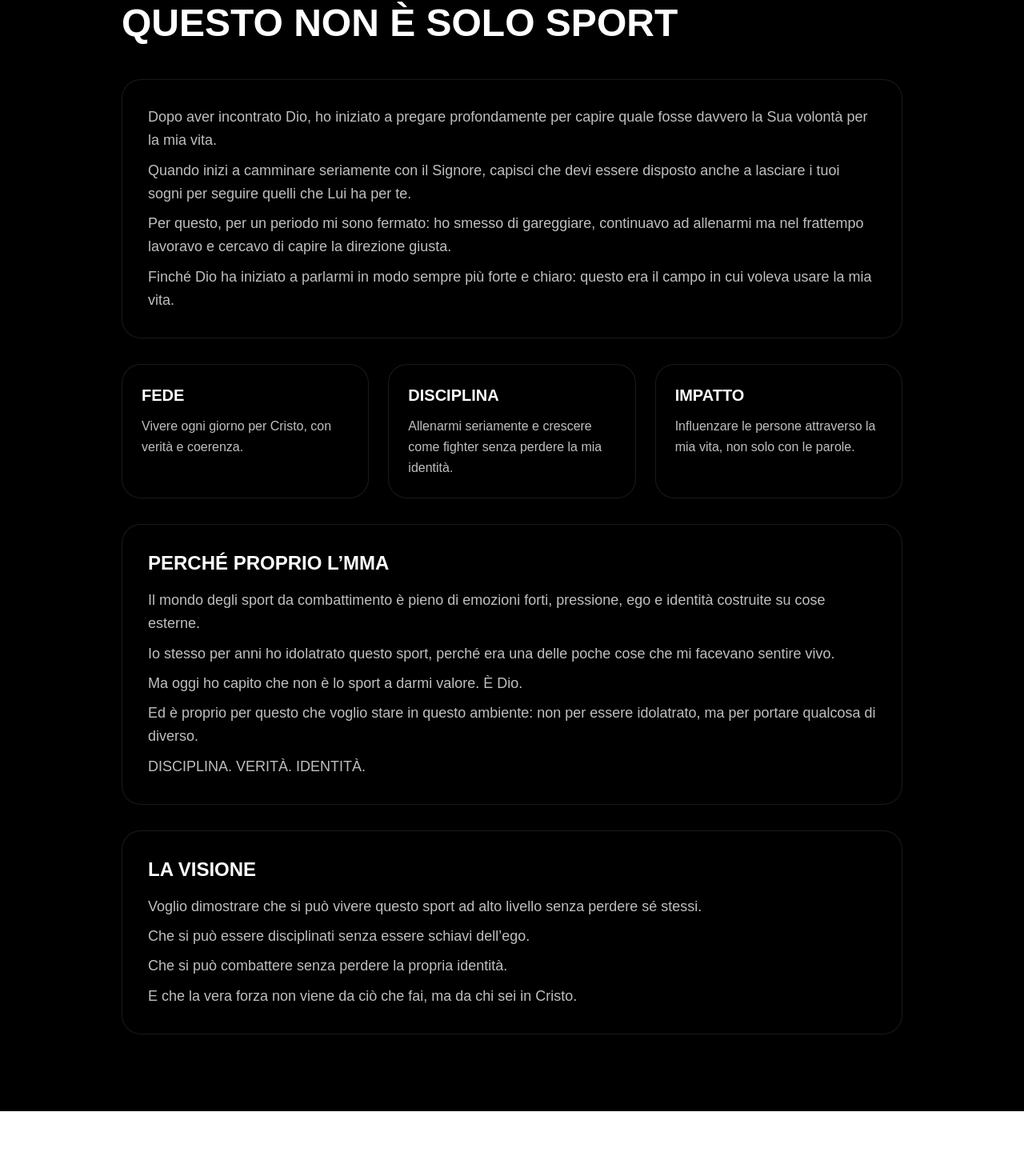
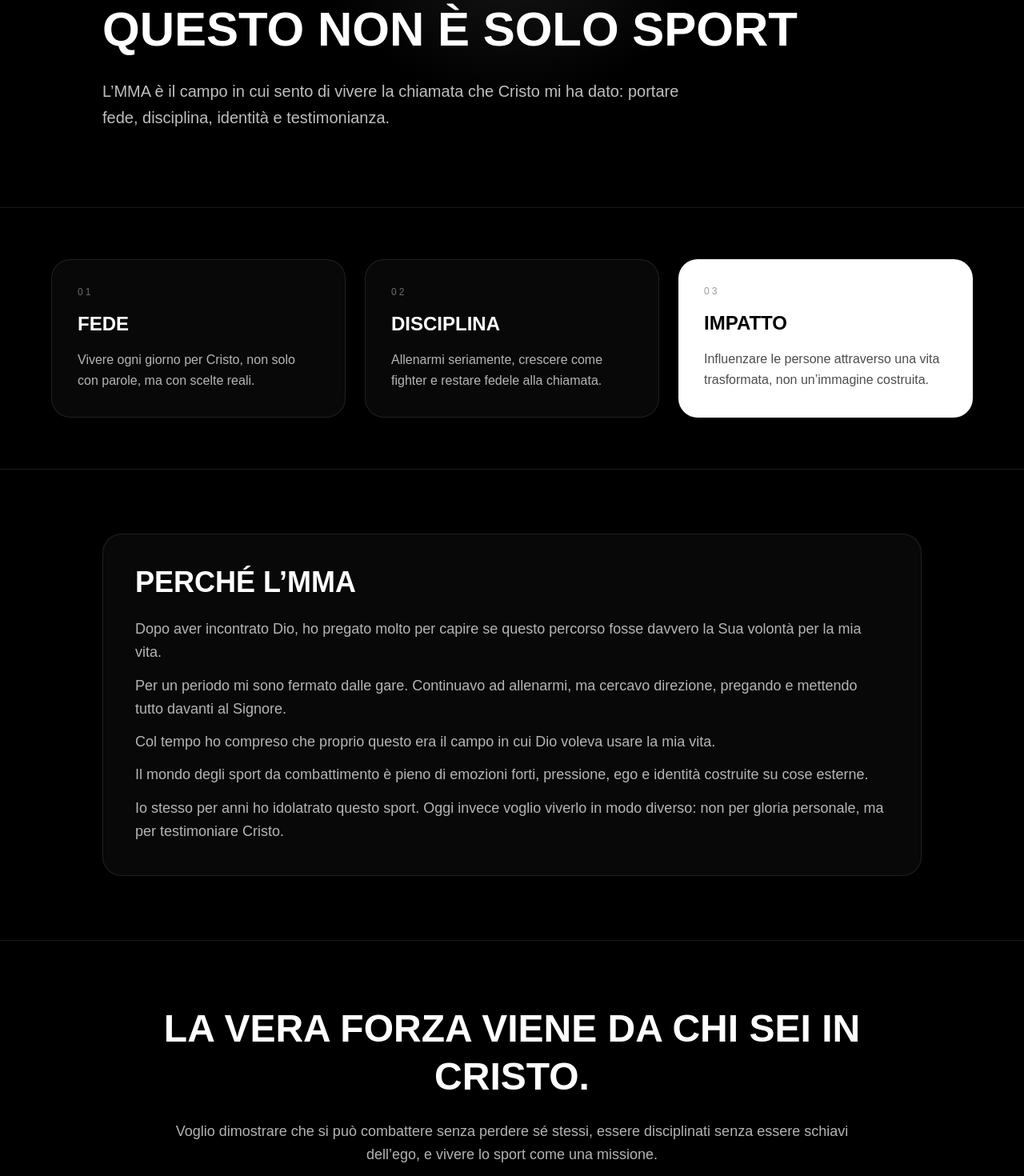
Before and after one commit to brajeel/sito-donazioni, a Next.js app: page /missione in a window 1280 px wide. Shown: the part 194-1664 px from the top of the page at 80% size. Before the commit the page ends 1583 px from the top, so only its background shows below. Built offline with nearby package versions, Linux system fonts and the light colour scheme.

Commit message:
Update page

```diff
--- a/app/missione/page.js
+++ b/app/missione/page.js
@@ -1,114 +1,95 @@
 export default function MissionePage() {
   return (
-    <main className="min-h-screen bg-black text-white">
-      <section className="max-w-5xl mx-auto px-6 py-20 md:py-24">
+    <main className="min-h-screen bg-black text-white overflow-hidden">
+      <section className="relative px-6 py-24">
+        <div className="absolute inset-0 bg-[radial-gradient(circle_at_top,rgba(255,255,255,0.12),transparent_35%)]"></div>
+
+        <div className="relative max-w-5xl mx-auto">
           <p className="text-sm uppercase tracking-[0.3em] text-white/50 mb-4">
             MISSIONE
           </p>
 
-        <h1 className="text-4xl md:text-5xl font-bold uppercase leading-tight mb-10">
+          <h1 className="text-4xl md:text-6xl font-black uppercase leading-tight mb-6">
             QUESTO NON È SOLO SPORT
           </h1>
 
-        <div className="space-y-8">
+          <p className="text-white/75 text-lg md:text-xl leading-relaxed max-w-3xl">
+            L’MMA è il campo in cui sento di vivere la chiamata che Cristo mi ha dato:
+            portare fede, disciplina, identità e testimonianza.
+          </p>
+        </div>
+      </section>
 
-          <div className="rounded-3xl border border-white/10 p-8 bg-black">
-            <div className="space-y-2 text-white/75 leading-relaxed text-lg">
-              <p>
-                Dopo aver incontrato Dio, ho iniziato a pregare profondamente
-                per capire quale fosse davvero la Sua volontà per la mia vita.
+      <section className="border-t border-white/10 px-6 py-16">
+        <div className="max-w-6xl mx-auto grid md:grid-cols-3 gap-6">
+          <div className="rounded-3xl border border-white/10 p-8 bg-white/[0.03]">
+            <p className="text-white/40 uppercase tracking-[0.25em] text-xs mb-4">01</p>
+            <h2 className="text-2xl font-black uppercase mb-4">FEDE</h2>
+            <p className="text-white/70 leading-relaxed">
+              Vivere ogni giorno per Cristo, non solo con parole, ma con scelte reali.
             </p>
-              <p>
-                Quando inizi a camminare seriamente con il Signore, capisci
-                che devi essere disposto anche a lasciare i tuoi sogni per
-                seguire quelli che Lui ha per te.
+          </div>
+
+          <div className="rounded-3xl border border-white/10 p-8 bg-white/[0.03]">
+            <p className="text-white/40 uppercase tracking-[0.25em] text-xs mb-4">02</p>
+            <h2 className="text-2xl font-black uppercase mb-4">DISCIPLINA</h2>
+            <p className="text-white/70 leading-relaxed">
+              Allenarmi seriamente, crescere come fighter e restare fedele alla chiamata.
             </p>
-              <p>
-                Per questo, per un periodo mi sono fermato: ho smesso di gareggiare,
-                continuavo ad allenarmi ma nel frattempo lavoravo e cercavo
-                di capire la direzione giusta.
-              </p>
-              <p>
-                Finché Dio ha iniziato a parlarmi in modo sempre più forte e chiaro:
-                questo era il campo in cui voleva usare la mia vita.
+          </div>
+
+          <div className="rounded-3xl bg-white text-black p-8">
+            <p className="text-black/40 uppercase tracking-[0.25em] text-xs mb-4">03</p>
+            <h2 className="text-2xl font-black uppercase mb-4">IMPATTO</h2>
+            <p className="text-black/70 leading-relaxed">
+              Influenzare le persone attraverso una vita trasformata, non un’immagine costruita.
             </p>
           </div>
         </div>
+      </section>
 
-          <div className="grid md:grid-cols-3 gap-6">
-
-            <div className="rounded-3xl border border-white/10 p-6 bg-black">
-              <h2 className="text-xl font-bold uppercase mb-3">FEDE</h2>
-              <p className="text-white/75 leading-relaxed">
-                Vivere ogni giorno per Cristo, con verità e coerenza.
-              </p>
-            </div>
-
-            <div className="rounded-3xl border border-white/10 p-6 bg-black">
-              <h2 className="text-xl font-bold uppercase mb-3">DISCIPLINA</h2>
-              <p className="text-white/75 leading-relaxed">
-                Allenarmi seriamente e crescere come fighter senza perdere la mia identità.
-              </p>
-            </div>
-
-            <div className="rounded-3xl border border-white/10 p-6 bg-black">
-              <h2 className="text-xl font-bold uppercase mb-3">IMPATTO</h2>
-              <p className="text-white/75 leading-relaxed">
-                Influenzare le persone attraverso la mia vita, non solo con le parole.
-              </p>
-            </div>
-
-          </div>
-
-          <div className="rounded-3xl border border-white/10 p-8 bg-black">
-            <h2 className="text-2xl font-bold uppercase mb-4">
-              PERCHÉ PROPRIO L’MMA
+      <section className="border-t border-white/10 px-6 py-20">
+        <div className="max-w-5xl mx-auto rounded-3xl border border-white/10 p-8 md:p-10 bg-white/[0.03]">
+          <h2 className="text-3xl md:text-4xl font-black uppercase mb-6">
+            PERCHÉ L’MMA
           </h2>
 
-            <div className="space-y-2 text-white/75 leading-relaxed text-lg">
+          <div className="space-y-3 text-white/70 text-lg leading-relaxed">
+            <p>
+              Dopo aver incontrato Dio, ho pregato molto per capire se questo percorso
+              fosse davvero la Sua volontà per la mia vita.
+            </p>
+            <p>
+              Per un periodo mi sono fermato dalle gare. Continuavo ad allenarmi,
+              ma cercavo direzione, pregando e mettendo tutto davanti al Signore.
+            </p>
+            <p>
+              Col tempo ho compreso che proprio questo era il campo in cui Dio voleva
+              usare la mia vita.
+            </p>
             <p>
               Il mondo degli sport da combattimento è pieno di emozioni forti,
               pressione, ego e identità costruite su cose esterne.
             </p>
             <p>
-                Io stesso per anni ho idolatrato questo sport, perché era una delle poche
-                cose che mi facevano sentire vivo.
-              </p>
-              <p>
-                Ma oggi ho capito che non è lo sport a darmi valore. È Dio.
-              </p>
-              <p>
-                Ed è proprio per questo che voglio stare in questo ambiente:
-                non per essere idolatrato, ma per portare qualcosa di diverso.
-              </p>
-              <p>
-                DISCIPLINA. VERITÀ. IDENTITÀ.
+              Io stesso per anni ho idolatrato questo sport. Oggi invece voglio viverlo
+              in modo diverso: non per gloria personale, ma per testimoniare Cristo.
             </p>
           </div>
         </div>
+      </section>
 
-          <div className="rounded-3xl border border-white/10 p-8 bg-black">
-            <h2 className="text-2xl font-bold uppercase mb-4">
-              LA VISIONE
+      <section className="border-t border-white/10 px-6 py-20 text-center">
+        <div className="max-w-4xl mx-auto">
+          <h2 className="text-3xl md:text-5xl font-black uppercase leading-tight mb-6">
+            LA VERA FORZA VIENE DA CHI SEI IN CRISTO.
           </h2>
 
-            <div className="space-y-2 text-white/75 leading-relaxed text-lg">
-              <p>
-                Voglio dimostrare che si può vivere questo sport ad alto livello
-                senza perdere sé stessi.
+          <p className="text-white/70 text-lg leading-relaxed">
+            Voglio dimostrare che si può combattere senza perdere sé stessi,
+            essere disciplinati senza essere schiavi dell’ego, e vivere lo sport
+            come una missione.
           </p>
-              <p>
-                Che si può essere disciplinati senza essere schiavi dell’ego.
-              </p>
-              <p>
-                Che si può combattere senza perdere la propria identità.
-              </p>
-              <p>
-                E che la vera forza non viene da ciò che fai, ma da chi sei in Cristo.
-              </p>
-            </div>
-          </div>
-
         </div>
       </section>
     </main>
```
Lines whose indentation alone changed are shown as unchanged.
